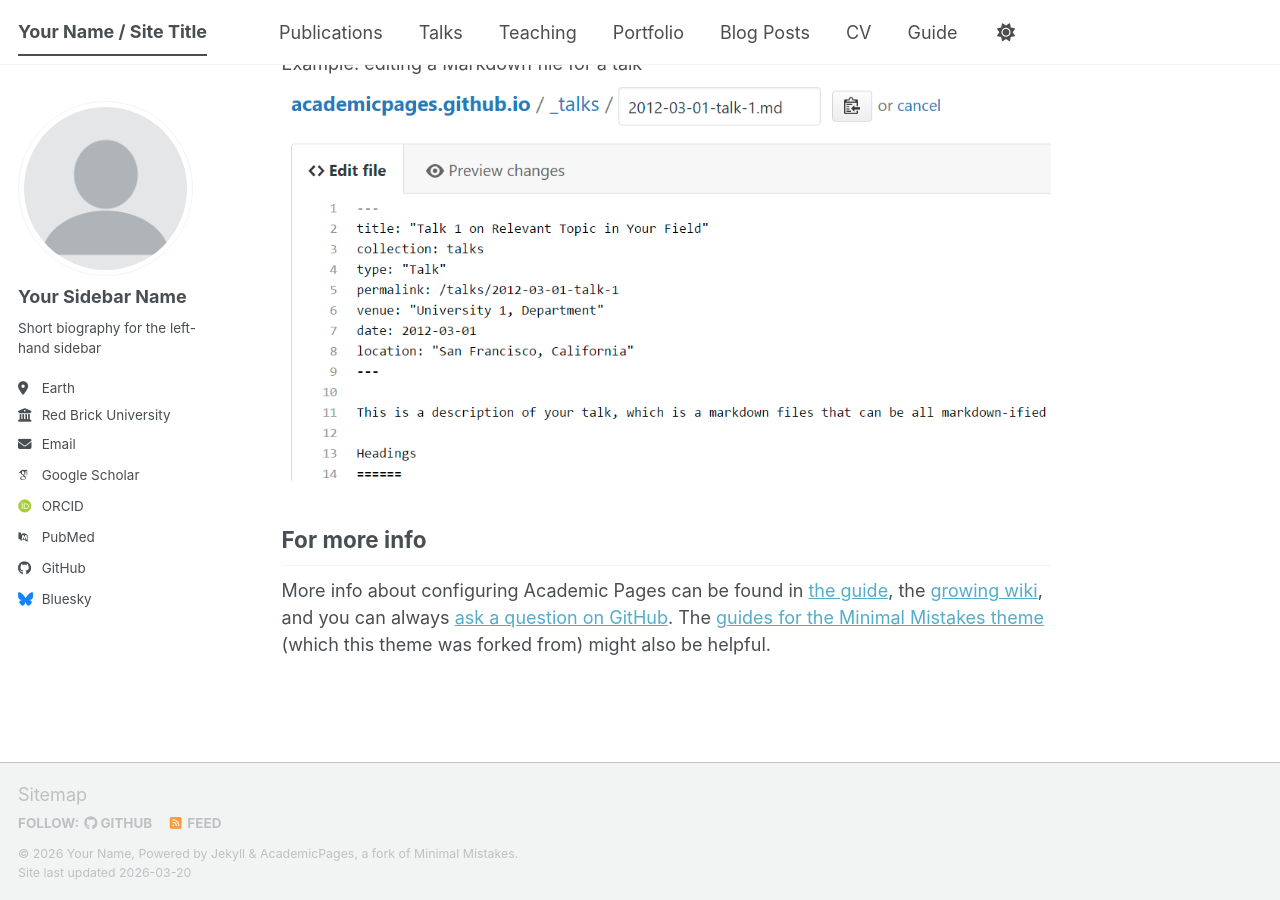
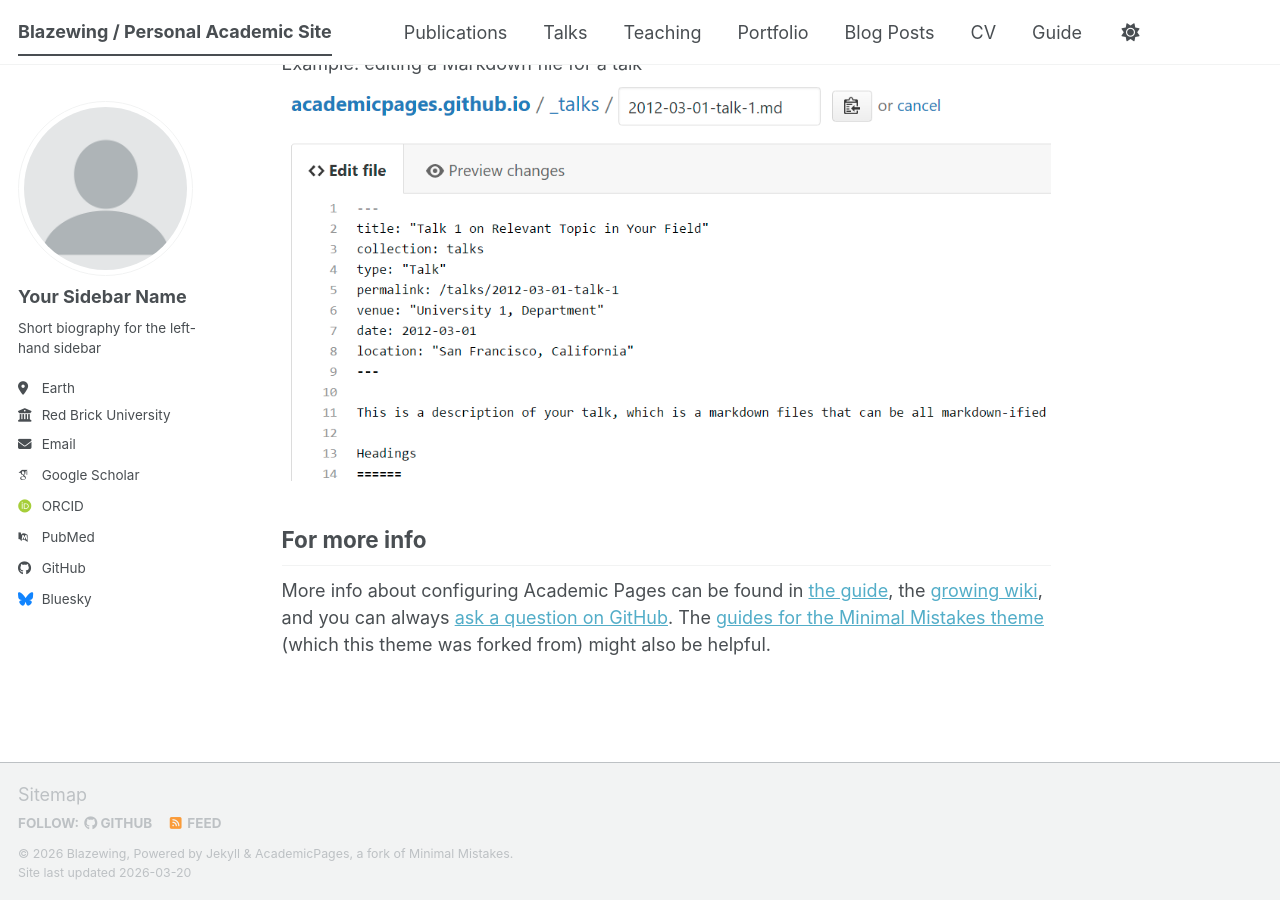
Before and after one commit to Blazewing2010/me, a Jekyll site: the page built from _pages/about.md, in a window 1280 px wide and 900 px high, scrolled down 2720 px. Built offline with Jekyll 4.4.1, drawn with Linux system fonts in a browser that asks for light colours; some web fonts are replaced; a script bundle is joined from its source files by our own code; library files that are not in the unit come from our copies.

Commit message:
Update _config.yml

```diff
--- a/_config.yml
+++ b/_config.yml
@@ -9,9 +9,9 @@
 # Basic Site Settings
 locale                   : "en-US"
 site_theme               : "default" # The available themes options are "default", "air", "sunrise", "mint", "dirt" and "contrast"
-title                    : "Your Name / Site Title"
+title                    : "Blazewing / Personal Academic Site"
 title_separator          : "-"
-name                     : &name "Your Name"
+name                     : &name "Blazewing"
 description              : &description "Your Name's academic portfolio"   # Update this with a general description of your site, this is the default if not overridden by a page
 url                      : https://academicpages.github.io # The base hostname & protocol for your site e.g. "https://[your GitHub username].github.io",
                                                            # or if you already have some other page hosted on Github then use "https://[your GitHub username].github.io/[Your Repo Name]"
```
